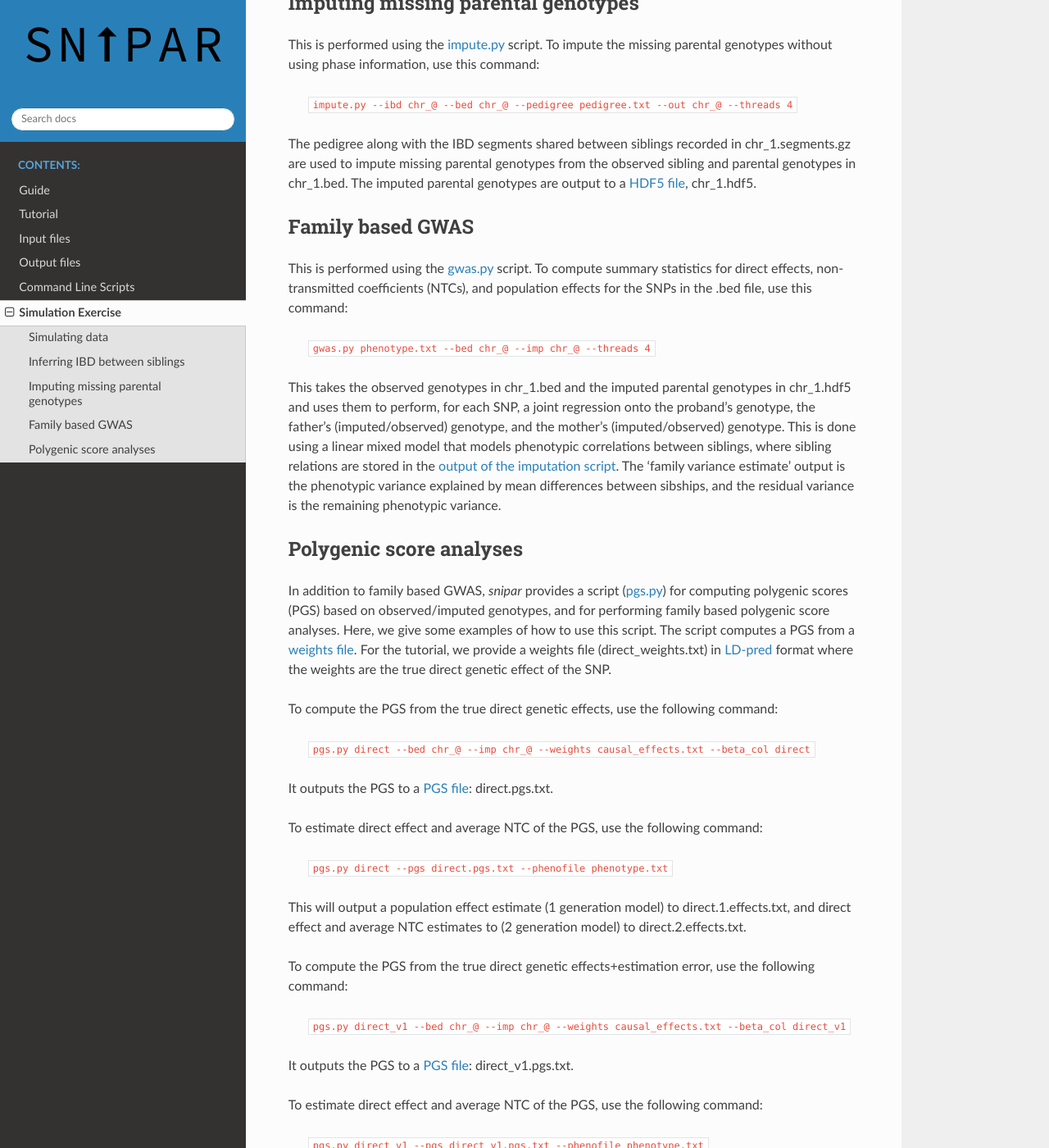
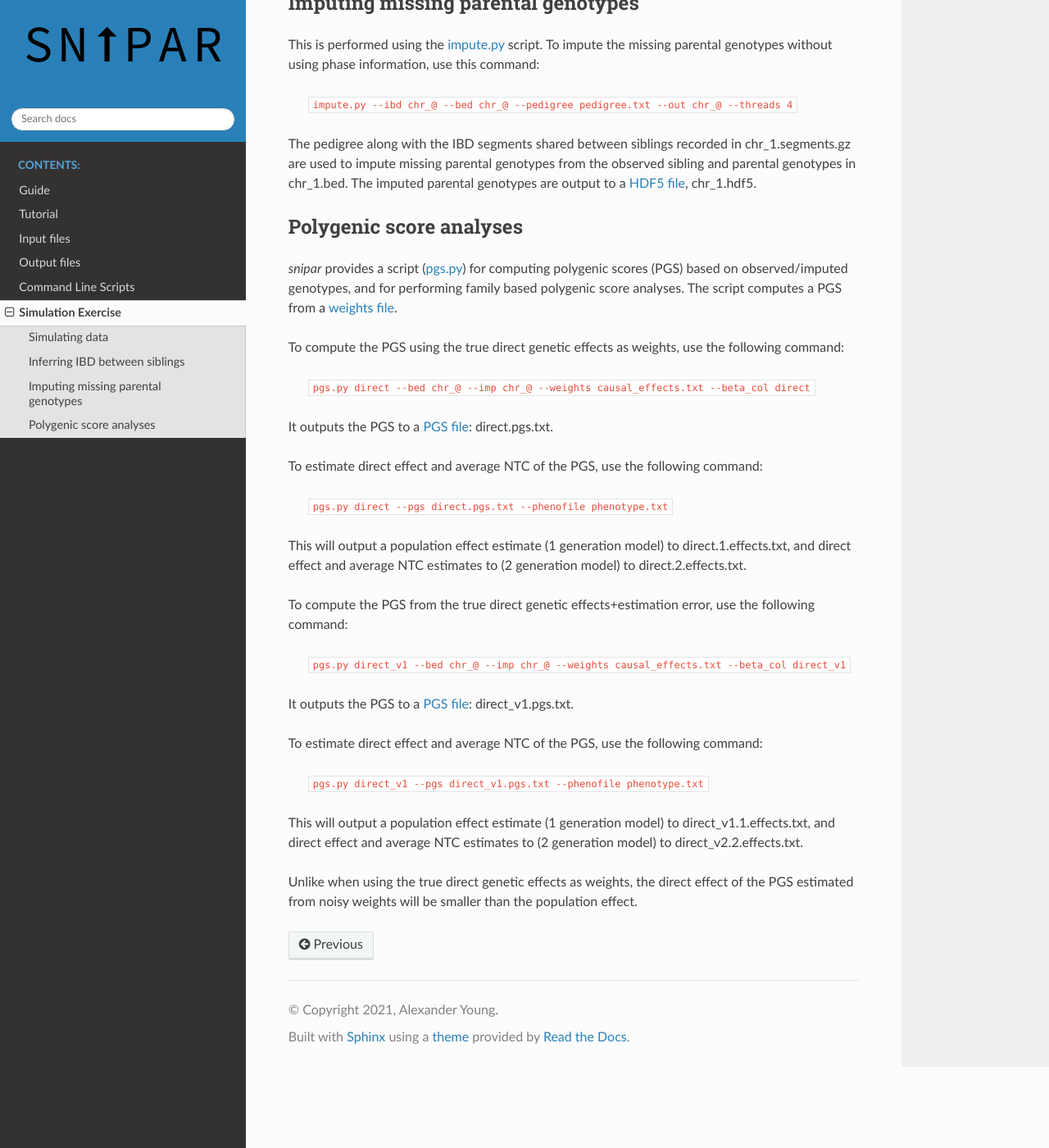
Before and after one commit to AlexTISYoung/snipar, a Sphinx documentation site: the page built from docs/simulation.rst, in a window 1280 px wide and 1400 px high, scrolled down 960 px. Shown: the whole window at 82% size. Built offline with Sphinx 7.4.7 and the Read the Docs theme 2.0.0, drawn with Linux system fonts in a browser that asks for light colours.

Commit message:
simulation exercise

```diff
--- a/docs/simulation.rst
+++ b/docs/simulation.rst
@@ -47,32 +47,14 @@ The pedigree along with the IBD segments shared between siblings recorded in chr
 from the observed sibling and parental genotypes in chr_1.bed.
 The imputed parental genotypes are output to a :ref:`HDF5 file <imputed_file>`, chr_1.hdf5.
 
-Family based GWAS
------------------
-
-This is performed using the :ref:`gwas.py <gwas.py>` script.
-To compute summary statistics for direct effects, non-transmitted coefficients (NTCs), and population effects for the SNPs in the .bed file, use this command:
-
-    ``gwas.py phenotype.txt --bed chr_@ --imp chr_@ --threads 4``
-
-This takes the observed genotypes in chr_1.bed and the imputed parental genotypes in chr_1.hdf5 and uses
-them to perform, for each SNP, a joint regression onto the proband's genotype, the father's (imputed/observed) genotype, and the mother's
-(imputed/observed) genotype. This is done using a linear mixed model that models phenotypic correlations between siblings,
-where sibling relations are stored in the :ref:`output of the imputation script <imputed_file>`.
-The 'family variance estimate' output is the  phenotypic variance explained by mean differences between sibships,
-and the residual variance is the remaining phenotypic variance.
-
 Polygenic score analyses
 ------------------------
 
-In addition to family based GWAS, *snipar* provides a script (:ref:`pgs.py <pgs.py>`) for computing polygenic scores (PGS) based on observed/imputed genotypes,
+*snipar* provides a script (:ref:`pgs.py <pgs.py>`) for computing polygenic scores (PGS) based on observed/imputed genotypes,
 and for performing family based polygenic score analyses.
-Here, we give some examples of how to use this script. The script computes a PGS
-from a :ref:`weights file <weights>`.
-For the tutorial, we provide a weights file (direct_weights.txt) in `LD-pred <https://github.com/bvilhjal/ldpred>`_ format
-where the weights are the true direct genetic effect of the SNP.
+The script computes a PGS from a :ref:`weights file <weights>`.
 
-To compute the PGS from the true direct genetic effects, use the following command:
+To compute the PGS using the true direct genetic effects as weights, use the following command:
 
     ``pgs.py direct --bed chr_@ --imp chr_@ --weights causal_effects.txt --beta_col direct``
 
```
